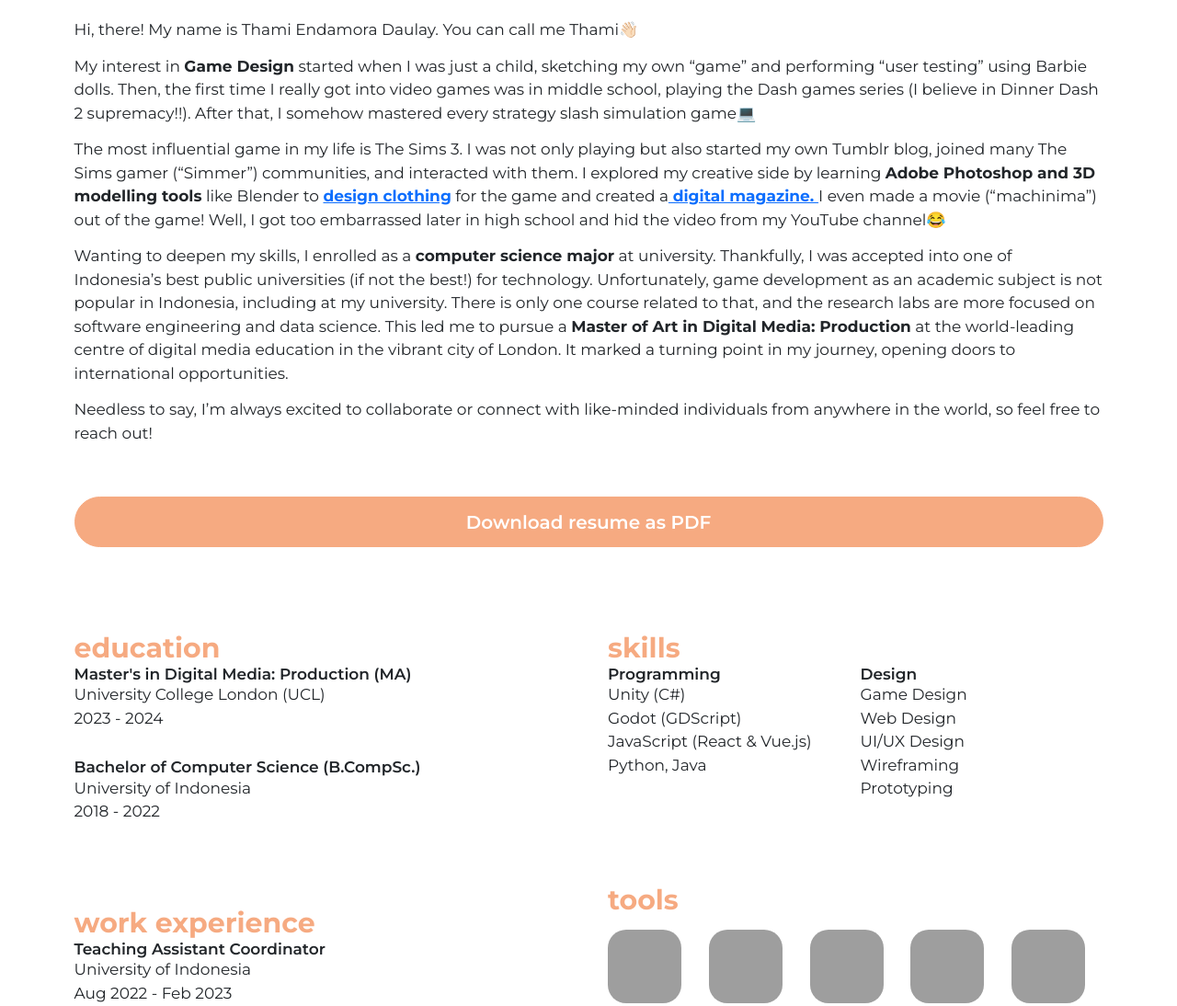
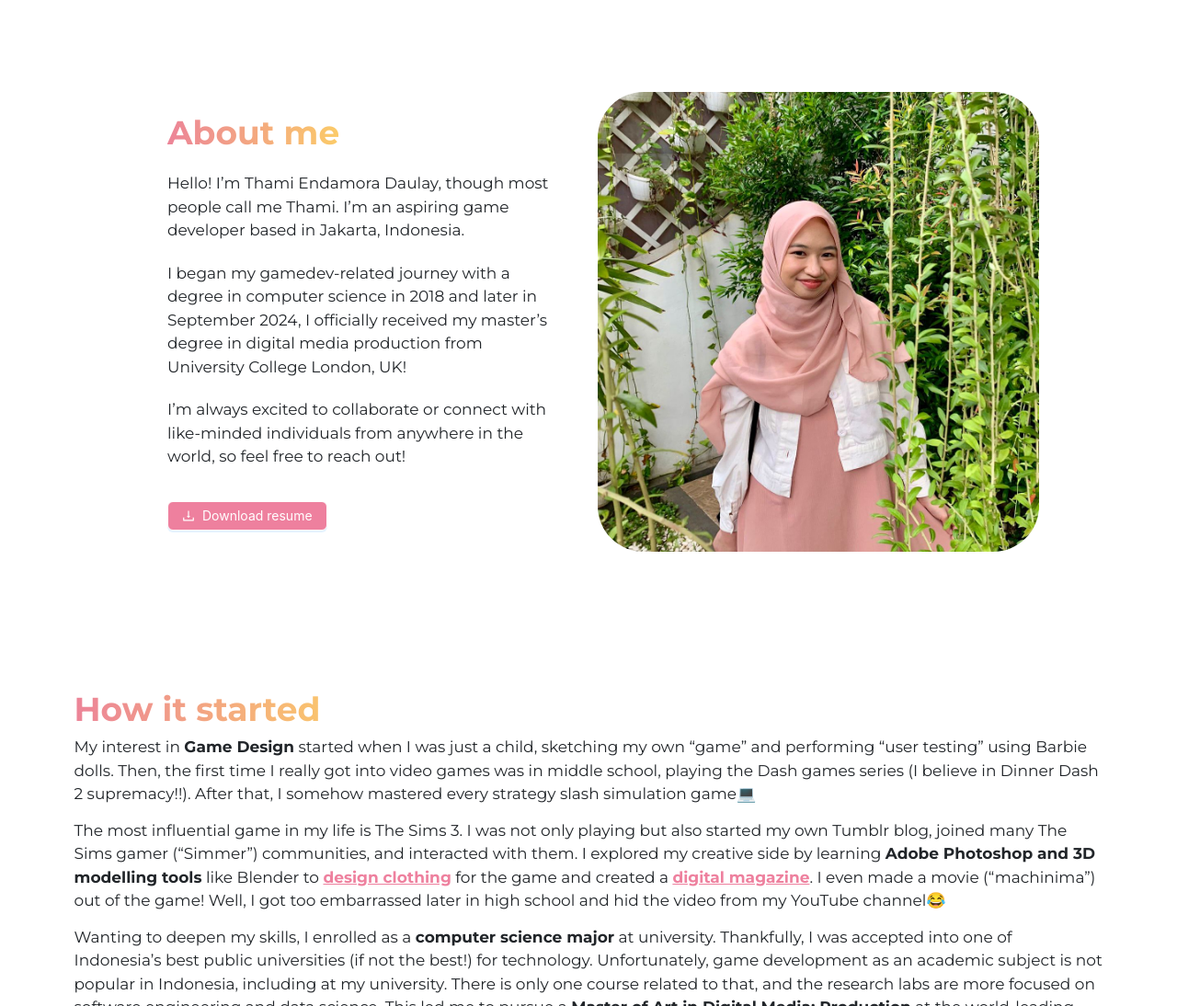
Before and after one commit to morathami/portfolio, a React app: page /portfolio/about in a window 1280 px wide. Shown: the part 900-1994 px from the top of the page at 92% size. Built offline with nearby package versions, Linux system fonts and the light colour scheme; grey boxes are pictures that could not be loaded.

Commit message:
Update About page

```diff
--- a/src/assets/main.css
+++ b/src/assets/main.css
@@ -75,8 +75,12 @@ body, html, .main {
     color: #F6AA81 !important;
 }
 
+a, .footer-link:hover {
+    color: #EE809E !important;
+}
+
 a:hover {
-    color: #EE809E !important;
+    color: #AC5E73 !important;
 }
 
 .orange-button {
@@ -218,6 +222,18 @@ a:hover {
     background: -moz-linear-gradient(90deg, rgba(236, 132, 152, 1) 40%, rgba(253, 211, 99, 1) 65%);
     background: -webkit-linear-gradient(90deg, rgba(236, 132, 152, 1) 40%, rgba(253, 211, 99, 1) 65%);
     background: linear-gradient(90deg, rgba(236, 132, 152, 1) 40%, rgba(253, 211, 99, 1) 65%);
+}
+
+.right-text-fav-gradient {
+    background: -moz-linear-gradient(90deg, rgba(236, 132, 152, 1) 0%, rgba(253, 211, 99, 1) 20%);
+    background: -webkit-linear-gradient(90deg, rgba(236, 132, 152, 1) 0%, rgba(253, 211, 99, 1) 20%);
+    background: linear-gradient(90deg, rgba(236, 132, 152, 1) 0%, rgba(253, 211, 99, 1) 20%);
+}
+
+.left-text-fav-gradient {
+    background: -moz-linear-gradient(90deg, rgba(236, 132, 152, 1) 0%, rgba(253, 211, 99, 1) 30%);
+    background: -webkit-linear-gradient(90deg, rgba(236, 132, 152, 1) 0%, rgba(253, 211, 99, 1) 30%);
+    background: linear-gradient(90deg, rgba(236, 132, 152, 1) 0%, rgba(253, 211, 99, 1) 30%);
 }
 
 .ant-image#img-content {
--- a/src/pages/About.js
+++ b/src/pages/About.js
@@ -2,15 +2,42 @@ import React from 'react';
 import '../assets/about.css';
 import {Link} from "react-router-dom";
 import {Container, Row, Col} from 'react-bootstrap';
-import {Image, Tooltip} from 'antd';
+import {Button, Image, Tooltip} from 'antd';
+import {DownloadOutlined} from "@ant-design/icons";
+import ImageThami from "../assets/image-thami.jpg";
 
 const About = () => {
     return (
-        // TODO
-        <Container style={{marginTop: "120px", marginBottom: "120px"}}>
-            <Row>
+        <Container style={{marginBottom: "180px"}} className="margin-top-200">
+            <Row style={{maxWidth: "1000px"}} className="m-auto">
+                <Col style={{textAlign: "left"}} className="px-5 m-auto">
+                    <h1 className="bold-text size-36-text text-fav-gradient about-text-fav-gradient">About me</h1>
+                    <p className="size-17-text mt-4 body-text-line-height">Hello! I’m Thami Endamora Daulay, though most
+                        people call me Thami. I’m an aspiring game developer based in Jakarta, Indonesia.</p>
+                    <p className="size-17-text mt-4 body-text-line-height">I began my gamedev-related journey with a
+                        degree in computer science in 2018 and later in September 2024, I officially received my
+                        master’s degree in digital media production from University College London, UK!</p>
+                    <p className="size-17-text mt-4 body-text-line-height">I’m always excited to collaborate or connect
+                        with like-minded individuals from anywhere in the world, so feel free to reach out!</p>
+                    <Container style={{maxWidth: "60%"}} className="mx-0 px-0">
+                        <Row>
+                            <Col><a
+                                href="https://drive.google.com/file/d/1LRhe3Z9bRTyz6o9ma5OcFGotcZ8e4-iy/view?usp=sharing"
+                                target="_blank" rel="noreferrer noopener"><Button color="primary" variant="outlined"
+                                                                                  icon={<DownloadOutlined/>}
+                                                                                  className="pink-main-button mt-4">Download
+                                resume</Button></a></Col>
+                        </Row>
+                    </Container>
+                </Col>
+                <Col>
+                    <Image style={{borderRadius: "50px"}} width={480} height={500} preview={false} src={ImageThami}/>
+                </Col>
+            </Row>
+
+            <Row style={{marginTop:"150px"}}>
                 <Col id="about-story">
-                    <p>Hi, there! My name is Thami Endamora Daulay. You can call me Thami👋🏻</p>
+                    <h1 className="bold-text size-36-text text-fav-gradient left-text-fav-gradient">How it started</h1>
                     <p>My interest in <b>Game Design</b> started when I was just a child, sketching my own “game” and
                         performing “user testing” using Barbie dolls. Then, the first time I really got into video games
                         was in middle
@@ -23,10 +50,10 @@ const About = () => {
                         explored
                         my creative side by learning <b>Adobe Photoshop and 3D modelling tools</b> like Blender
                         to <b><Link to="/ts4fashion">design
-                            clothing</Link></b> for the game and created a<b><a href="https://issuu.com/morathami"
+                            clothing</Link></b> for the game and created a <b><a href="https://issuu.com/morathami"
                                                                                 rel="noreferrer noopener"
-                                                                                target="_blank"> digital magazine. </a></b>
-                        I even made a movie (“machinima”) out of the game! Well, I got too embarrassed later in high
+                                                                                target="_blank">digital magazine</a></b>
+                        . I even made a movie (“machinima”) out of the game! Well, I got too embarrassed later in high
                         school
                         and hid the video from my YouTube channel😂</p>
                     <p>Wanting to deepen my skills, I enrolled as a <b>computer science major</b> at university.
@@ -39,30 +66,16 @@ const About = () => {
                             Media: Production</b> at the
                         world-leading centre of digital media education in the vibrant city of London. It marked a
                         turning
-                        point in my journey, opening doors to international opportunities.</p>
-                    <p>Needless to say, I’m always excited to collaborate or connect with like-minded individuals from
-                        anywhere in the world,
-                        so feel free to reach out!</p>
+                        point in my journey, opening doors to international opportunities! :)</p>
                 </Col>
             </Row>
 
-            <Row>
-                <Col>
-                    <a href="https://drive.google.com/file/d/1LRhe3Z9bRTyz6o9ma5OcFGotcZ8e4-iy/view?usp=sharing" target="_blank"
-                       rel="noreferrer noopener">
-                    <button size="large" shape="round"
-                            className="ant-btn ant-btn-round ant-btn-default ant-btn-lg my-5 orange-button"
-                            type="button">
-                        <span className="semibold-text size-20-text">Download resume as PDF</span>
-                    </button></a>
-                </Col>
-            </Row>
-            <Row style={{marginTop: "50px"}}>
+            <Row style={{marginTop: "100px"}}>
                 <Col>
                     <Container className="px-0">
                         <Row>
                             <Col className="about-lst">
-                                <h1>education</h1>
+                                <h1 className="bold-text size-36-text text-fav-gradient left-text-fav-gradient">Education</h1>
                                 <h2>Master's in Digital Media: Production (MA)</h2>
                                 <p>University College London (UCL)</p>
                                 <p>2023 - 2024</p>
@@ -74,7 +87,7 @@ const About = () => {
                         </Row>
                         <Row style={{marginTop: "90px"}}>
                             <Col className="about-lst">
-                                <h1>work experience</h1>
+                                <h1 className="bold-text size-36-text text-fav-gradient about-text-fav-gradient">Work Experience</h1>
                                 <h2>Teaching Assistant Coordinator</h2>
                                 <p>University of Indonesia</p>
                                 <p>Aug 2022 - Feb 2023</p>
@@ -90,7 +103,7 @@ const About = () => {
                     <Container>
                         <Row>
                             <Col className="about-lst">
-                                <h1>skills</h1>
+                                <h1 className="bold-text size-36-text text-fav-gradient right-text-fav-gradient">Skills</h1>
                             </Col>
                         </Row>
                         <Row>
@@ -100,6 +113,7 @@ const About = () => {
                                 <p>Godot (GDScript)</p>
                                 <p>JavaScript (React & Vue.js)</p>
                                 <p>Python, Java</p>
+                                <p>HTML, CSS</p>
                             </Col>
                             <Col className="about-lst">
                                 <h2>Design</h2>
@@ -114,7 +128,7 @@ const About = () => {
                     <Container>
                         <Row style={{marginTop: "90px"}}>
                             <Col className="about-lst">
-                                <h1>tools</h1>
+                                <h1 className="bold-text size-36-text text-fav-gradient right-text-fav-gradient">Tools</h1>
                             </Col>
                         </Row>
                         <Row className="mt-3">
--- a/src/pages/Home.js
+++ b/src/pages/Home.js
@@ -25,8 +25,8 @@ function Home() {
                         with like-minded individuals from anywhere in the world, so feel free to reach out!</p>
                     <Container style={{maxWidth: "60%"}} className="mx-0 px-0">
                         <Row>
-                            <Col lg={5}><Link to="/portfolio/about" target="_blank" rel="noreferrer noopener"><Button
-                                color="primary" variant="outlined" className="pink-secondary-button mt-4">Read
+                            <Col lg={5}><Link to="/portfolio/about"><Button color="primary" variant="outlined"
+                                                                            className="pink-secondary-button mt-4">Read
                                 more</Button></Link></Col>
                             <Col lg={7}><a
                                 href="https://drive.google.com/file/d/1LRhe3Z9bRTyz6o9ma5OcFGotcZ8e4-iy/view?usp=sharing"
@@ -115,9 +115,10 @@ function Home() {
 
             <Row style={{marginTop: "100px"}}>
                 <Col className="px-0">
-                    <Link to="/portfolio/works" target="_blank" rel="noreferrer noopener"><Button
-                        color="primary" variant="outlined" className="pink-secondary-button px-0"
-                        style={{width: "100%", height: "50px"}}>View more projects</Button></Link>
+                    <Link to="/portfolio/works"><Button color="primary" variant="outlined"
+                                                        className="pink-secondary-button px-0"
+                                                        style={{width: "100%", height: "50px"}}>View more
+                        projects</Button></Link>
                 </Col>
             </Row>
 
```
